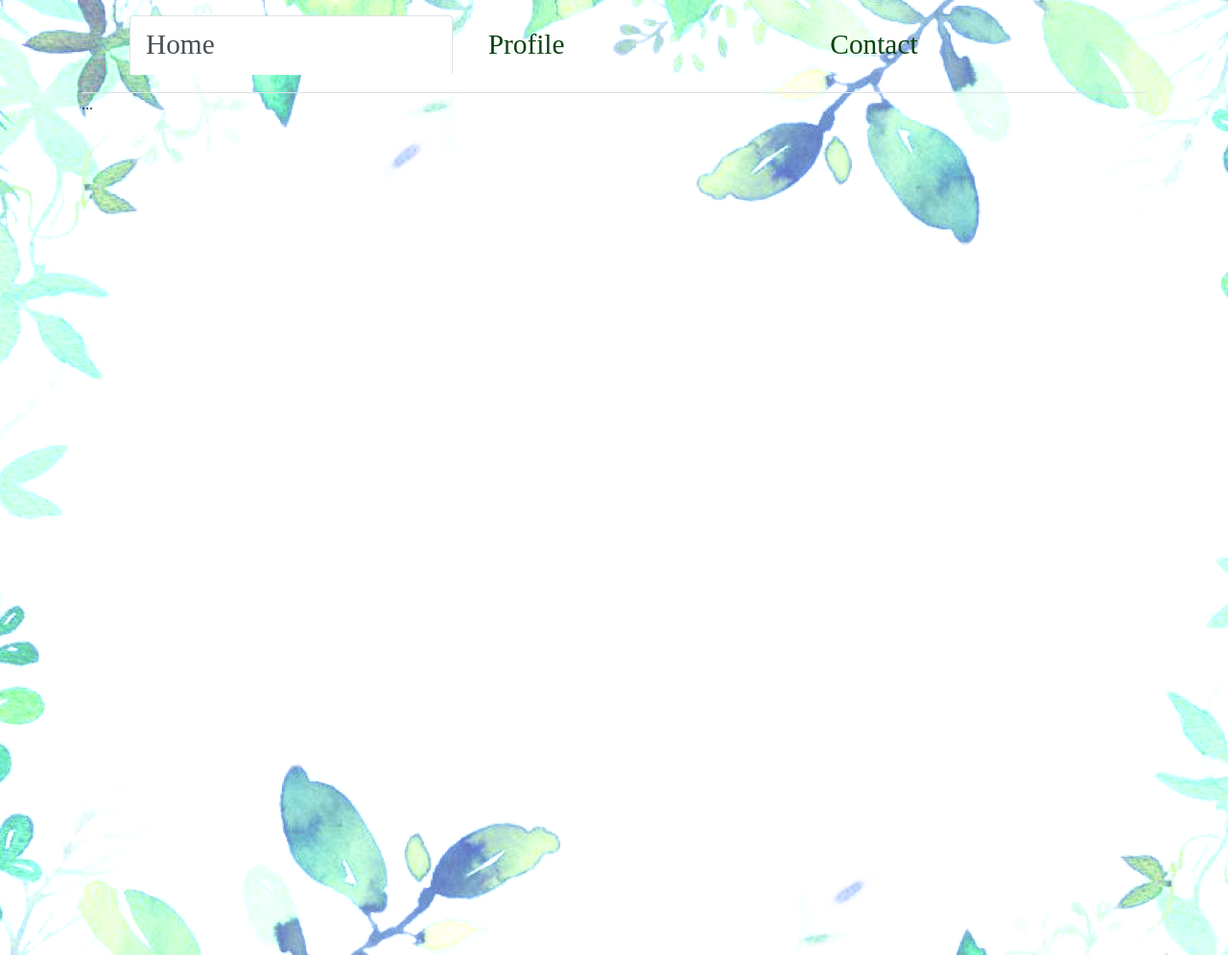
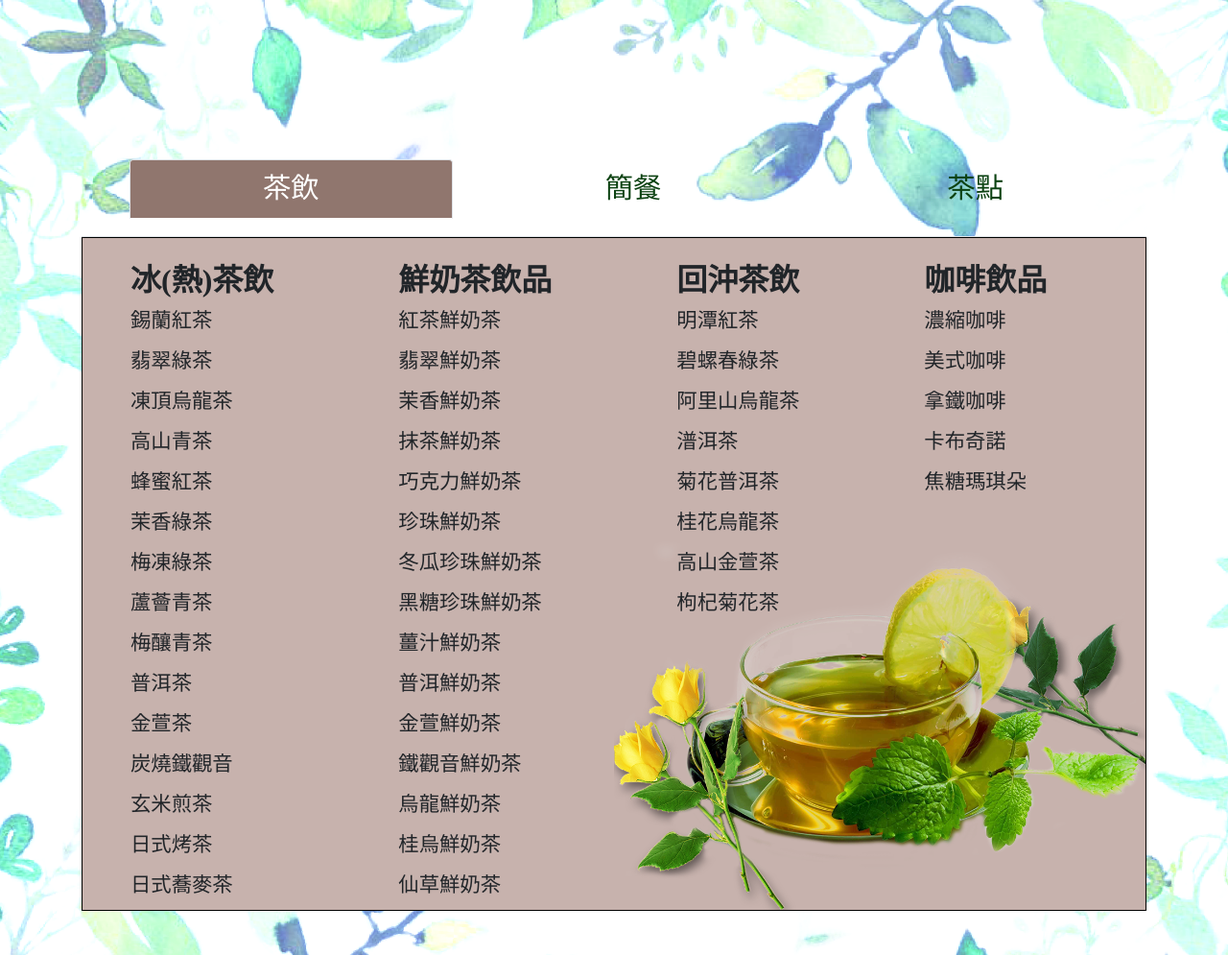
Before and after one commit to artemisa007/artemisa007.github.io, a plain HTML site: page index.html in a window 1280 px wide. Shown: the part 4673-5668 px from the top of the page at 96% size. Drawn offline with nearby package versions, Linux system fonts and the light colour scheme; grey boxes are pictures that could not be loaded.

Commit message:
新增食物選單02

```diff
--- a/index.html
+++ b/index.html
@@ -162,6 +162,47 @@
             background-attachment: fixed;
         }
 
+        #foodselect {
+            padding-top: 150px;
+        }
+
+        .food-tab {
+            text-align: center;
+        }
+
+        /* 按下去會變色↓ */
+        .nav-tabs .nav-link.active {
+            background-color: rgb(144, 118, 110);
+            color: white;
+        }
+
+        .food-text {
+            border: solid 1px black;
+        }
+
+        .foodlist {
+            background-color: rgb(199, 178, 173);
+            height: 700px;
+        }
+        #drink{
+            background-image: url(img/03_food/04_mint_coffee.png);
+            background-position: bottom right;
+            background-size: 50%;
+            background-repeat: no-repeat;
+        }
+        .drink-text{
+            float: left;
+            padding-top: 25px;
+            padding-left: 50px;
+            padding-right: 80px;
+        }
+        h2{
+            font-weight: bold;
+        }
+        .drinkname{
+            font-size: 16pt;
+            margin-bottom: 10px;
+        }
 
 
 
@@ -281,22 +322,92 @@
                 <div id="foodselect" class="container">
                     <ul class="nav nav-tabs justify-content-center" id="myTab" role="tablist">
                         <li class="nav-item col-lg-4">
-                            <a class="nav-link active food-title" id="home-tab" data-toggle="tab" href="#home" role="tab"
-                                aria-controls="home" aria-selected="true">Home</a>
+                            <a class="nav-link active food-tab" id="home-tab" data-toggle="tab" href="#home" role="tab"
+                                aria-controls="home" aria-selected="true">茶飲</a>
                         </li>
                         <li class="nav-item col-lg-4">
-                            <a class="nav-link food-title" id="profile-tab" data-toggle="tab" href="#profile" role="tab"
-                                aria-controls="profile" aria-selected="false">Profile</a>
+                            <a class="nav-link food-tab" id="profile-tab" data-toggle="tab" href="#profile" role="tab"
+                                aria-controls="profile" aria-selected="false">簡餐</a>
                         </li>
                         <li class="nav-item col-lg-4">
-                            <a class="nav-link food-title" id="contact-tab" data-toggle="tab" href="#contact" role="tab"
-                                aria-controls="contact" aria-selected="false">Contact</a>
+                            <a class="nav-link food-tab" id="contact-tab" data-toggle="tab" href="#contact" role="tab"
+                                aria-controls="contact" aria-selected="false">茶點</a>
                         </li>
                     </ul>
                     <div class="tab-content" id="myTabContent">
-                        <div class="tab-pane fade show active" id="home" role="tabpanel" aria-labelledby="home-tab">...</div>
-                        <div class="tab-pane fade" id="profile" role="tabpanel" aria-labelledby="profile-tab">...</div>
-                        <div class="tab-pane fade" id="contact" role="tabpanel" aria-labelledby="contact-tab">...</div>
+                        <div class="tab-pane fade show active food-text" id="home" role="tabpanel" aria-labelledby="home-tab">
+                            <div id="drink" class="foodlist">
+                                <div class="drink-text">
+                                    <h2>冰(熱)茶飲</h2>
+                                    <P class="drinkname">錫蘭紅茶</P>
+                                    <p class="drinkname">翡翠綠茶</p>
+                                    <p class="drinkname">凍頂烏龍茶</p>
+                                    <p class="drinkname">高山青茶</p>
+                                    <p class="drinkname">蜂蜜紅茶</p>
+                                    <p class="drinkname">茉香綠茶</p>
+                                    <p class="drinkname">梅凍綠茶</p>
+                                    <p class="drinkname">蘆薈青茶</p>
+                                    <p class="drinkname">梅釀青茶</p>
+                                    <p class="drinkname">普洱茶</p>
+                                    <p class="drinkname">金萱茶</p>
+                                    <p class="drinkname">炭燒鐵觀音</p>
+                                    <p class="drinkname">玄米煎茶</p>
+                                    <p class="drinkname">日式烤茶</p>
+                                    <p class="drinkname">日式蕎麥茶</p>
+                                </div>
+                                <div class="drink-text">
+                                    <h2>鮮奶茶飲品</h2>
+                                    <p class="drinkname">紅茶鮮奶茶</p>
+                                    <p class="drinkname">翡翠鮮奶茶</p>
+                                    <p class="drinkname">茉香鮮奶茶</p>
+                                    <p class="drinkname">抹茶鮮奶茶</p>
+                                    <p class="drinkname">巧克力鮮奶茶</p>
+                                    <p class="drinkname">珍珠鮮奶茶</p>
+                                    <p class="drinkname">冬瓜珍珠鮮奶茶</p>
+                                    <p class="drinkname">黑糖珍珠鮮奶茶</p>
+                                    <p class="drinkname">薑汁鮮奶茶</p>
+                                    <p class="drinkname">普洱鮮奶茶</p>
+                                    <p class="drinkname">金萱鮮奶茶</p>
+                                    <p class="drinkname">鐵觀音鮮奶茶</p>
+                                    <p class="drinkname">烏龍鮮奶茶</p>
+                                    <p class="drinkname">桂烏鮮奶茶</p>
+                                    <p class="drinkname">仙草鮮奶茶</p>
+                                </div>
+                                <div class="drink-text">
+                                    <h2>回沖茶飲</h2>
+                                    <p class="drinkname">明潭紅茶</p>
+                                    <p class="drinkname">碧螺春綠茶</p>
+                                    <p class="drinkname">阿里山烏龍茶</p>
+                                    <p class="drinkname">潽洱茶</p>
+                                    <p class="drinkname">菊花普洱茶</p>
+                                    <p class="drinkname">桂花烏龍茶</p>
+                                    <p class="drinkname">高山金萱茶</p>
+                                    <p class="drinkname">枸杞菊花茶</p>
+                                </div>
+                                <div class="drink-text">
+                                    <h2>咖啡飲品</h2>
+                                    <p class="drinkname">濃縮咖啡</p>
+                                    <p class="drinkname">美式咖啡</p>
+                                    <p class="drinkname">拿鐵咖啡</p>
+                                    <p class="drinkname">卡布奇諾</p>
+                                    <p class="drinkname">焦糖瑪琪朵</p>
+                                </div>
+                            </div>
+                        </div>
+                        <div class="tab-pane fade food-text" id="profile" role="tabpanel" aria-labelledby="profile-tab">
+                            <div class="foodlist">
+                                <div class="drink-text"></div>
+                                <div class="drink-text"></div>
+                                <div class="drink-text"></div>
+                            </div>
+                        </div>
+                        <div class="tab-pane fade food-text" id="contact" role="tabpanel" aria-labelledby="contact-tab">
+                            <div class="foodlist">
+                                <div class="drink-text"></div>
+                                <div class="drink-text"></div>
+                                <div class="drink-text"></div>
+                            </div>
+                        </div>
                     </div>
                 </div>
             </div>
```
Also changed, not shown: img/03_food/04_mint_coffee.png (added), img/03_food/05_coffee.jpg (added), img/03_food/06_hotpot.jpg (added).
